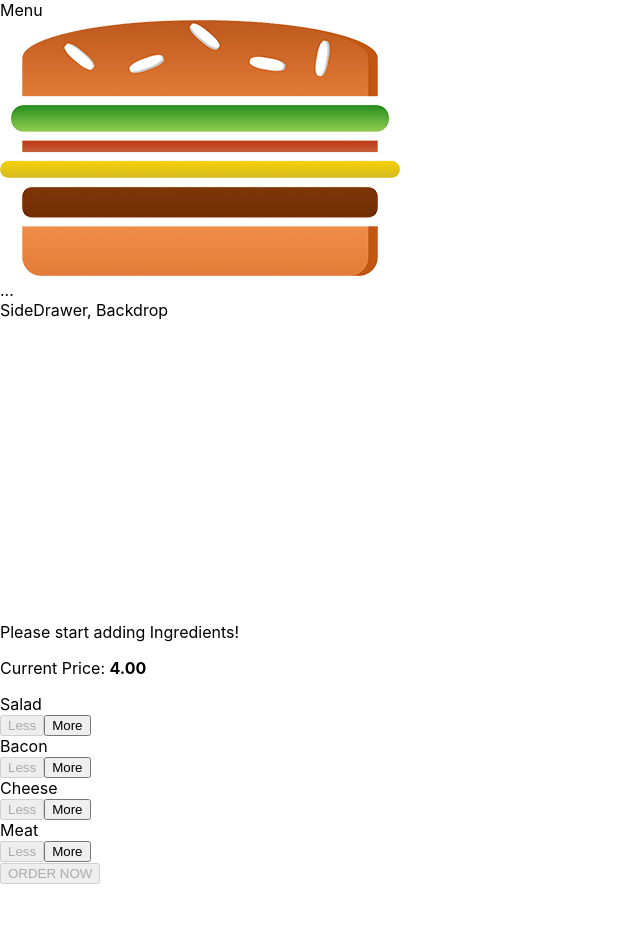
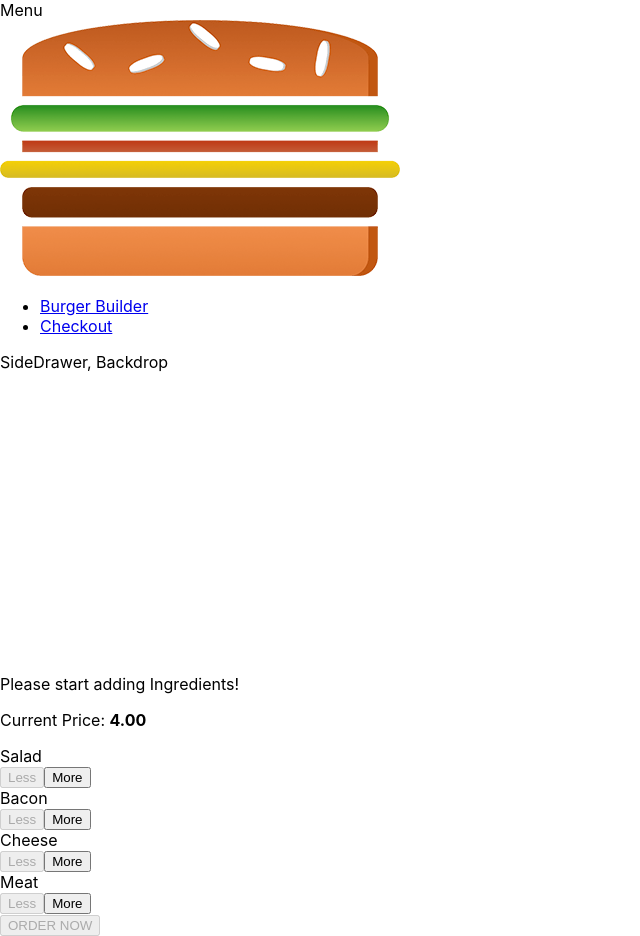
Before and after one commit to 1kevinson/react-complete-guide, a React app in the folder burger-builder/: page / in a window 1280 px wide. Shown: the whole page, without its empty margins (0-640 px from the left). Before the commit the page ends 884 px from the top, so only its background shows below. Built offline with nearby package versions, Linux system fonts and the light colour scheme.

Commit message:
[Burger Builder](<>):  Adding reusable Navigation Items

```diff
--- /dev/null
+++ b/burger-builder/src/components/Navigation/NavigationItems/NavigationItem/NavigationItem.css
@@ -0,0 +1,25 @@
+.NavigationItem {
+  margin: 0;
+  box-sizing: border-box;
+  display: flex;
+  height: 100%;
+  align-items: center;
+}
+
+.NavigationItem a {
+  color: white;
+  text-decoration: none;
+  height: 100%;
+  padding: 16px 10px;
+  border-bottom: 4px solid transparent;
+  box-sizing: border-box;
+  display: block;
+}
+
+.NavigationItem a:hover,
+.NavigationItem a:active,
+.NavigationItem a:active {
+  background-color: #8f5c2c;
+  border-bottom: 4px solid #40a4c8;
+  color: white;
+}
--- /dev/null
+++ b/burger-builder/src/components/Navigation/NavigationItems/NavigationItem/NavigationItem.js
@@ -0,0 +1,15 @@
+import React from "react";
+
+import classes from "./NavigationItem.css";
+
+const navigationItem = (props) => {
+  return (
+    <li className={classes.NavigationItem}>
+      <a href={props.link} className={props.active ? classes.active : null}>
+        {props.children}
+      </a>
+    </li>
+  );
+};
+
+export default navigationItem;
--- /dev/null
+++ b/burger-builder/src/components/Navigation/NavigationItems/NavigationItems.css
@@ -0,0 +1,8 @@
+.NavigationItems {
+  margin: 0;
+  padding: 0;
+  list-style: none;
+  display: flex;
+  align-items: center;
+  height: 100%;
+}
--- /dev/null
+++ b/burger-builder/src/components/Navigation/NavigationItems/NavigationItems.js
@@ -0,0 +1,17 @@
+import React from "react";
+
+import classes from "./NavigationItems.css";
+import NavigationItem from "../NavigationItems/NavigationItem/NavigationItem";
+
+const navigationItems = (props) => {
+  return (
+    <ul className={classes.NavigationItems}>
+      <NavigationItem link="/" active>
+        Burger Builder
+      </NavigationItem>
+      <NavigationItem link="/">Checkout</NavigationItem>
+    </ul>
+  );
+};
+
+export default navigationItems;
--- a/burger-builder/src/components/Navigation/Toolbar/Toolbar.js
+++ b/burger-builder/src/components/Navigation/Toolbar/Toolbar.js
@@ -2,13 +2,16 @@
 
 import classes from "./Toolbar.css";
 import Logo from "../../Logo/Logo";
+import NavigationItems from "../NavigationItems/NavigationItems";
 
 const toolbar = (props) => {
   return (
     <header className={classes.Toolbar}>
       <div>Menu</div>
       <Logo />
-      <nav>...</nav>
+      <nav>
+        <NavigationItems />
+      </nav>
     </header>
   );
 };
```
